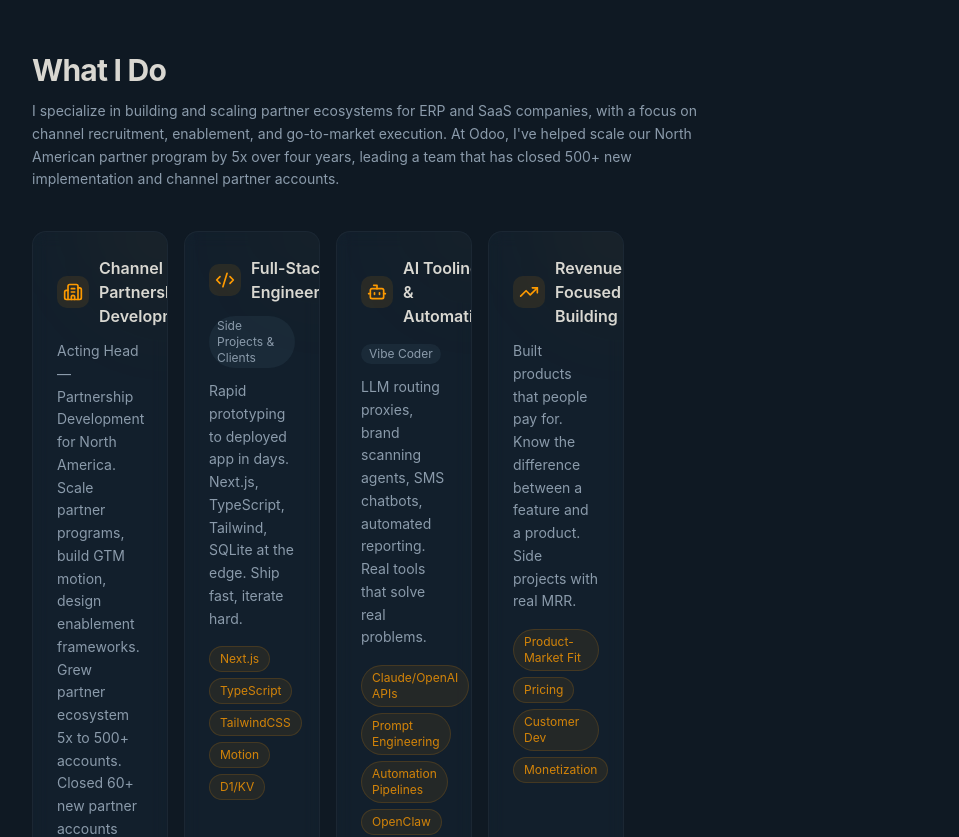
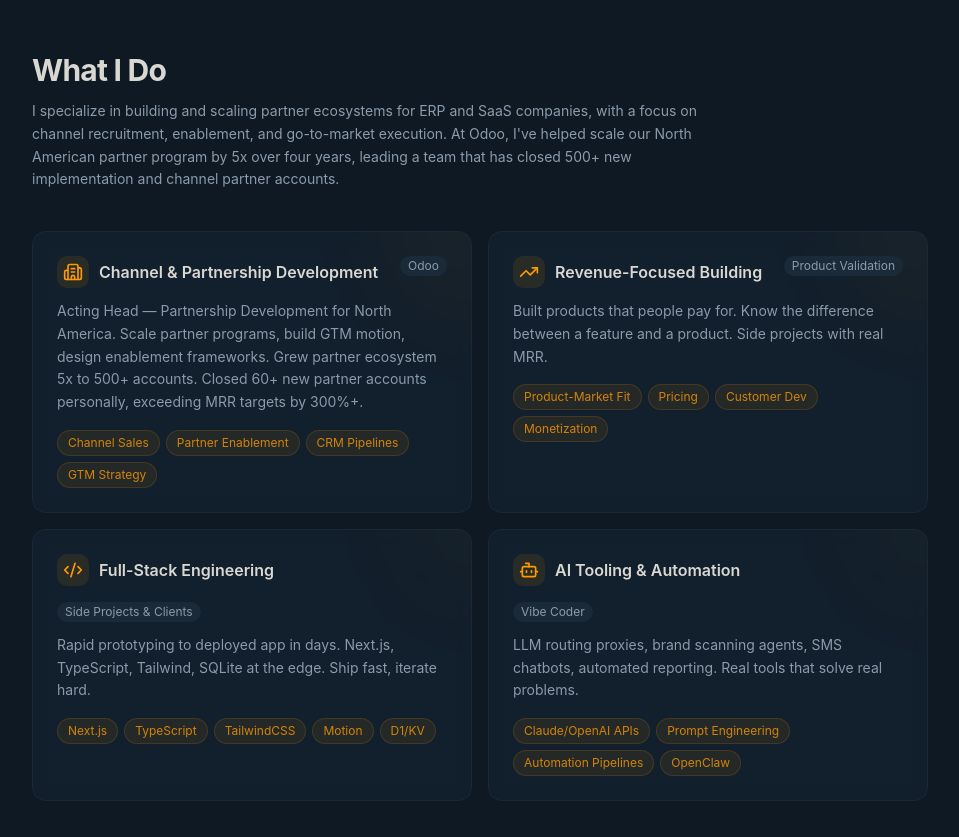
Before and after one commit to louisbohan/louisbohan.com, a Next.js app: page / in a window 1280 px wide. Shown: the part 780-1617 px from the top of the page, without its empty margins (160-1119 px from the left). Built offline with nearby package versions, Linux system fonts and the light colour scheme.

Commit message:
fix: Work section cards 2x2 grid for better widescreen layout

```diff
--- a/src/app/page.tsx
+++ b/src/app/page.tsx
@@ -230,10 +230,9 @@ function WorkSection() {
           </p>
         </FadeInUp>
 
-        <div className="mt-10 grid md:grid-cols-6 gap-4">
-          {/* Full-width: Channel card */}
+        <div className="mt-10 grid grid-cols-1 md:grid-cols-2 gap-4">
           <FadeInUp delay={0.1}>
-            <div className="card-base p-6 h-full md:col-span-6 group relative overflow-hidden">
+            <div className="card-base p-6 h-full group relative overflow-hidden">
               <div aria-hidden className="absolute -top-24 -right-24 w-48 h-48 rounded-full bg-amber-500/[0.03] blur-2xl group-hover:bg-amber-500/[0.06] transition-all" />
               <div className="flex items-start justify-between mb-3 relative z-10">
                 <div className="flex items-center gap-2.5">
@@ -255,9 +254,31 @@ function WorkSection() {
             </div>
           </FadeInUp>
 
-          {/* Side-by-side: Full-Stack + AI Tooling */}
+          <FadeInUp delay={0.15}>
+            <div className="card-base p-6 h-full group relative overflow-hidden">
+              <div aria-hidden className="absolute -top-24 -right-24 w-48 h-48 rounded-full bg-amber-500/[0.03] blur-2xl group-hover:bg-amber-500/[0.06] transition-all" />
+              <div className="flex items-start justify-between mb-3 relative z-10">
+                <div className="flex items-center gap-2.5">
+                  <div className="w-8 h-8 rounded-lg bg-amber-500/10 flex items-center justify-center text-amber-500 shrink-0">
+                    {roles[3].icon}
+                  </div>
+                  <h3 className="font-semibold text-foreground/90">{roles[3].title}</h3>
+                </div>
+                <span className="text-xs text-muted-foreground bg-muted px-2 py-0.5 rounded-full shrink-0 ml-2">
+                  {roles[3].company}
+                </span>
+              </div>
+              <p className="text-sm text-muted-foreground leading-relaxed">{roles[3].description}</p>
+              <div className="mt-4 flex flex-wrap gap-1.5">
+                {roles[3].tags.map((t) => (
+                  <Tag key={t}>{t}</Tag>
+                ))}
+              </div>
+            </div>
+          </FadeInUp>
+
           <FadeInUp delay={0.2}>
-            <div className="card-base p-6 h-full md:col-span-3 group relative overflow-hidden">
+            <div className="card-base p-6 h-full group relative overflow-hidden">
               <div aria-hidden className="absolute -top-20 -right-20 w-40 h-40 rounded-full bg-amber-500/[0.02] blur-2xl group-hover:bg-amber-500/[0.05] transition-all" />
               <div className="flex items-center gap-2.5 mb-3 relative z-10">
                 <div className="w-8 h-8 rounded-lg bg-amber-500/10 flex items-center justify-center text-amber-500 shrink-0">
@@ -278,7 +299,7 @@ function WorkSection() {
           </FadeInUp>
 
           <FadeInUp delay={0.25}>
-            <div className="card-base p-6 h-full md:col-span-3 group relative overflow-hidden">
+            <div className="card-base p-6 h-full group relative overflow-hidden">
               <div aria-hidden className="absolute -top-20 -right-20 w-40 h-40 rounded-full bg-amber-500/[0.02] blur-2xl group-hover:bg-amber-500/[0.05] transition-all" />
               <div className="flex items-center gap-2.5 mb-3 relative z-10">
                 <div className="w-8 h-8 rounded-lg bg-amber-500/10 flex items-center justify-center text-amber-500 shrink-0">
@@ -292,30 +313,6 @@ function WorkSection() {
               <p className="text-sm text-muted-foreground leading-relaxed">{roles[2].description}</p>
               <div className="mt-4 flex flex-wrap gap-1.5">
                 {roles[2].tags.map((t) => (
-                  <Tag key={t}>{t}</Tag>
-                ))}
-              </div>
-            </div>
-          </FadeInUp>
-
-          {/* Full-width: Commercial Proof / Revenue */}
-          <FadeInUp delay={0.3}>
-            <div className="card-base p-6 h-full md:col-span-6 group relative overflow-hidden">
-              <div aria-hidden className="absolute -top-24 -right-24 w-48 h-48 rounded-full bg-amber-500/[0.03] blur-2xl group-hover:bg-amber-500/[0.06] transition-all" />
-              <div className="flex items-start justify-between mb-3 relative z-10">
-                <div className="flex items-center gap-2.5">
-                  <div className="w-8 h-8 rounded-lg bg-amber-500/10 flex items-center justify-center text-amber-500 shrink-0">
-                    {roles[3].icon}
-                  </div>
-                  <h3 className="font-semibold text-foreground/90">{roles[3].title}</h3>
-                </div>
-                <span className="text-xs text-muted-foreground bg-muted px-2 py-0.5 rounded-full shrink-0 ml-2">
-                  {roles[3].company}
-                </span>
-              </div>
-              <p className="text-sm text-muted-foreground leading-relaxed">{roles[3].description}</p>
-              <div className="mt-4 flex flex-wrap gap-1.5">
-                {roles[3].tags.map((t) => (
                   <Tag key={t}>{t}</Tag>
                 ))}
               </div>
```
